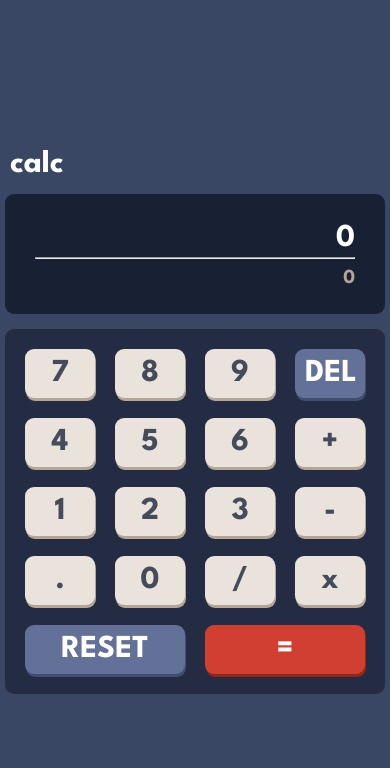
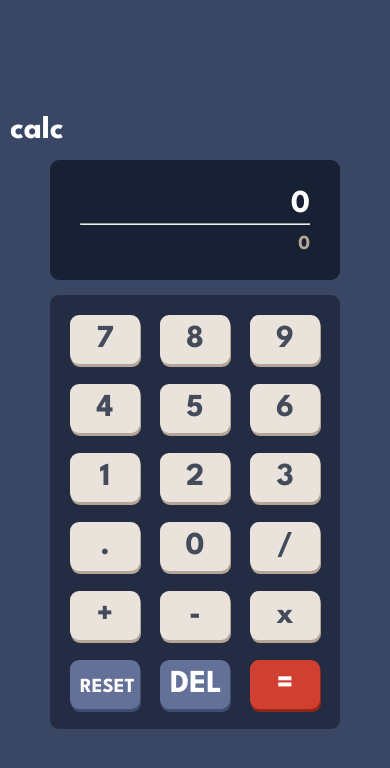
Before and after one commit to Mursel05/Calculator, a React (Create React App) app: page / in a window 390 px wide. Shown: the top 768 px of the page. Built offline with nearby package versions, Linux system fonts and the light colour scheme; the HTML template or start-up script is replaced by a standard one.

Commit message:
responsive completed

```diff
--- a/src/App.css
+++ b/src/App.css
@@ -25,8 +25,8 @@ body {
   gap: 20px;
   padding: 20px;
   border-radius: 9px;
-  grid-row: 2/6;
 }
+
 .screen {
   background-color: hsl(224, 36%, 15%);
   border-radius: 9px;
@@ -131,3 +131,17 @@ p {
   cursor: pointer;
   transition: all 0.1s linear;
 }
+@media (max-width: 421px) {
+  .buttons {
+    grid-template-columns: 70px 70px 70px;
+  }
+  .screen {
+    width: 290px;
+  }
+  .reset,.equal{
+    grid-column: auto;
+  }
+  .reset span{
+    font-size: 20px;
+  }
+}
--- a/src/components/Buttons.jsx
+++ b/src/components/Buttons.jsx
@@ -1,6 +1,28 @@
-import React, { useEffect } from "react";
+import React from "react";
+import { useState, useEffect } from "react";
+
+function getWindowDimensions() {
+  const { innerWidth: width, innerHeight: height } = window;
+  return {
+    width,
+    height,
+  };
+}
 
 const Buttons = ({ onSetNumber, onSetShowAnswer }) => {
+  const [windowDimensions, setWindowDimensions] = useState(
+    getWindowDimensions()
+  );
+
+  useEffect(() => {
+    function handleResize() {
+      setWindowDimensions(getWindowDimensions());
+    }
+
+    window.addEventListener("resize", handleResize);
+    return () => window.removeEventListener("resize", handleResize);
+  }, []);
+  const { height, width } = windowDimensions;
   function addItem(item) {
     onSetNumber((number) =>
       number[0] === 0 && number.length === 1
@@ -61,6 +83,7 @@ const Buttons = ({ onSetNumber, onSetShowAnswer }) => {
       }
     });
   }, []);
+  if (width > 420)
     return (
       <div className="buttons">
         <div className="btn" onClick={() => addItem(7)}>
@@ -119,6 +142,65 @@ const Buttons = ({ onSetNumber, onSetShowAnswer }) => {
         </div>
       </div>
     );
+  if (width <= 420)
+    return (
+      <div className="buttons">
+        <div className="btn" onClick={() => addItem(7)}>
+          <span>7</span>
+        </div>
+        <div className="btn" onClick={() => addItem(8)}>
+          <span>8</span>
+        </div>
+        <div className="btn" onClick={() => addItem(9)}>
+          <span>9</span>
+        </div>
+        <div className="btn" onClick={() => addItem(4)}>
+          <span>4</span>
+        </div>
+        <div className="btn" onClick={() => addItem(5)}>
+          <span>5</span>
+        </div>
+        <div className="btn" onClick={() => addItem(6)}>
+          <span>6</span>
+        </div>
+        <div className="btn" onClick={() => addItem(1)}>
+          <span>1</span>
+        </div>
+        <div className="btn" onClick={() => addItem(2)}>
+          <span>2</span>
+        </div>
+        <div className="btn" onClick={() => addItem(3)}>
+          <span>3</span>
+        </div>
+        <div className="btn" onClick={() => addItem(".")}>
+          <span>.</span>
+        </div>
+        <div className="btn" onClick={() => addItem(0)}>
+          <span>0</span>
+        </div>
+        <div className="btn" onClick={() => addItem("/")}>
+          <span>/</span>
+        </div>
+        <div className="btn" onClick={() => addItem("+")}>
+          <span>+</span>
+        </div>
+        <div className="btn" onClick={() => addItem("-")}>
+          <span>-</span>
+        </div>
+        <div className="btn" onClick={() => addItem("x")}>
+          <span>x</span>
+        </div>
+        <div className="btn remove reset" onClick={deleteNumber}>
+          <span>RESET</span>
+        </div>
+        <div className="btn remove" onClick={deleteItem}>
+          <span>DEL</span>
+        </div>
+        <div className="btn equal" onClick={() => onSetShowAnswer(true)}>
+          <span>=</span>
+        </div>
+      </div>
+    );
 };
 
 export default Buttons;
--- a/src/components/Screen.jsx
+++ b/src/components/Screen.jsx
@@ -34,8 +34,14 @@ const Screen = ({ number, showAnswer, onSetShowAnswer, onSetNumber }) => {
   }, [number]);
   useEffect(() => {
     if (showAnswer && typeof answer === "number") {
-      onSetNumber(Array.from(String(answer), Number));
-      onSetShowAnswer(false);
+      if (answer < 0) {
+        onSetNumber(Array.from(String(answer * -1), Number));
+        onSetNumber((number) => ["-", ...number]);
+        onSetShowAnswer(false);
+      } else {
+        onSetNumber(Array.from(String(answer), Number));
+        onSetShowAnswer(false);
+      }
     }
   }, [showAnswer]);
   return (
```
Lines whose indentation alone changed are shown as unchanged.
